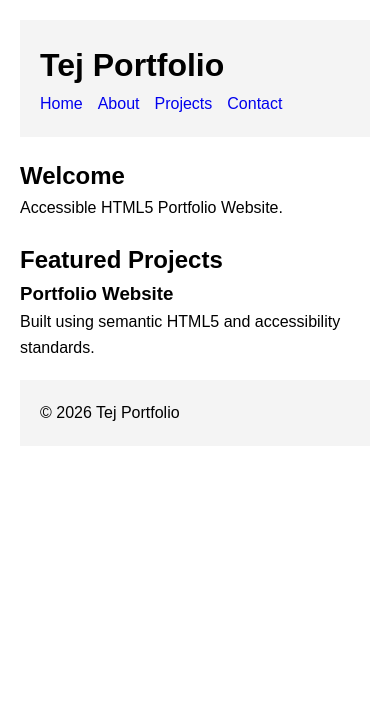
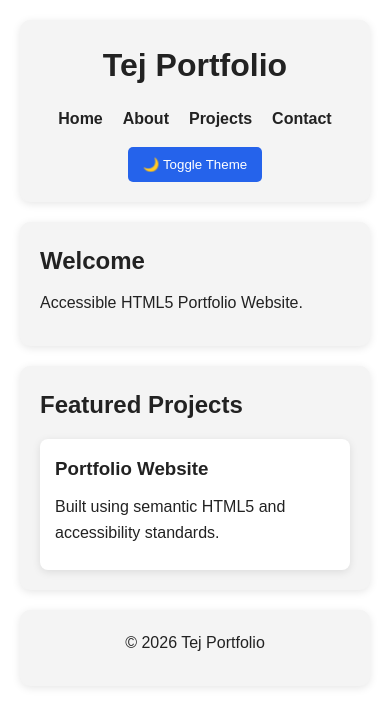
Before and after one commit to Abhirami2005/portfolio-website, a plain HTML site: page index.html in a window 390 px wide. Drawn offline with Linux system fonts and the light colour scheme; files that its build step writes are made by us from their sources.

Commit message:
Added responsive CSS and dark mode

```diff
--- a/index.html
+++ b/index.html
@@ -17,6 +17,7 @@
 <h1>Tej Portfolio</h1>
 
 <nav aria-label="Main Navigation">
+
 <ul>
 <li><a href="index.html">Home</a></li>
 <li><a href="about.html">About</a></li>
@@ -24,6 +25,7 @@
 <li><a href="contact.html">Contact</a></li>
 </ul>
 </nav>
+<button id="theme-toggle">🌙 Toggle Theme</button>
 </header>
 
 <main id="main-content">
@@ -46,5 +48,6 @@
 <footer>
 <p>&copy; 2026 Tej Portfolio</p>
 </footer>
+<script src="script.js"></script>
 </body>
 </html>
--- /dev/null
+++ b/script.js
@@ -0,0 +1,7 @@
+const themeBtn = document.getElementById("theme-toggle");
+
+if(themeBtn){
+    themeBtn.addEventListener("click", () => {
+        document.body.classList.toggle("dark-mode");
+    });
+}
--- a/style.css
+++ b/style.css
@@ -1,3 +1,18 @@
+:root{
+    --primary:#2563eb;
+    --background:#ffffff;
+    --text:#222222;
+    --card:#f4f4f4;
+    --shadow:0 2px 8px rgba(0,0,0,0.1);
+}
+
+.dark-mode{
+    --background:#121212;
+    --text:#ffffff;
+    --card:#1e1e1e;
+    --shadow:0 2px 8px rgba(255,255,255,0.1);
+}
+
 *{
     margin:0;
     padding:0;
@@ -7,41 +22,139 @@ box-sizing:border-box;
 body{
     font-family:Arial,sans-serif;
     line-height:1.6;
+    background:var(--background);
+    color:var(--text);
     padding:20px;
+    transition:all 0.3s ease;
 }
 
-header,
+/* Header */
+
+header{
+    background:var(--card);
+    padding:20px;
+    text-align:center;
+    border-radius:10px;
+    box-shadow:var(--shadow);
+}
+
+/* Footer */
+
 footer{
+    background:var(--card);
     padding:20px;
-background:#f4f4f4;
+    text-align:center;
+    border-radius:10px;
+    box-shadow:var(--shadow);
+    margin-top:20px;
 }
+
+/* Navigation - Flexbox */
 
 nav ul{
     display:flex;
-gap:15px;
+    justify-content:center;
+    align-items:center;
+    gap:20px;
+    flex-wrap:wrap;
     list-style:none;
+    margin-top:15px;
 }
 
-a{
+nav a{
     text-decoration:none;
+    color:var(--text);
+    font-weight:bold;
+    transition:0.3s;
 }
 
+nav a:hover{
+    color:var(--primary);
+}
+
+/* Main Layout - CSS Grid */
+
+main{
+    display:grid;
+    gap:20px;
+    margin-top:20px;
+}
+
+/* Sections */
+
 section{
-margin:20px 0;
+    background:var(--card);
+    padding:20px;
+    border-radius:10px;
+    box-shadow:var(--shadow);
 }
+
+/* Articles */
+
+article{
+    background:var(--background);
+    padding:15px;
+    margin-top:15px;
+    border-radius:8px;
+    box-shadow:var(--shadow);
+}
+
+/* Headings */
+
+h1,h2,h3{
+    margin-bottom:10px;
+}
+
+/* Paragraphs */
+
+p{
+    margin-bottom:10px;
+}
+
+/* Forms */
 
 label{
     display:block;
     margin-top:10px;
+    font-weight:bold;
 }
 
 input,
-textarea,
+textarea{
+    width:100%;
+    padding:10px;
+    margin-top:5px;
+    border:1px solid #ccc;
+    border-radius:5px;
+}
+
+/* Buttons */
+
 button{
     width:100%;
     padding:10px;
-margin-top:5px;
+    margin-top:10px;
+    border:none;
+    border-radius:5px;
+    background:var(--primary);
+    color:white;
+    cursor:pointer;
+    transition:0.3s;
 }
+
+button:hover{
+    opacity:0.9;
+}
+
+/* Theme Toggle Button */
+
+#theme-toggle{
+    width:auto;
+    padding:10px 15px;
+    margin-top:15px;
+}
+
+/* Accessibility */
 
 .skip-link{
     position:absolute;
@@ -52,12 +165,35 @@ left:-9999px;
     left:10px;
     top:10px;
     background:white;
+    color:black;
     padding:10px;
+    z-index:1000;
 }
+
 a:focus,
 button:focus,
 input:focus,
-textarea:focus {
-    outline: 3px solid #000;
-    outline-offset: 2px;
+textarea:focus{
+    outline:3px solid var(--primary);
+    outline-offset:2px;
 }
+
+/* Tablet */
+
+@media (min-width:768px){
+
+    main{
+        grid-template-columns:1fr 1fr;
+    }
+
+}
+
+/* Desktop */
+
+@media (min-width:1024px){
+
+    main{
+        grid-template-columns:repeat(3,1fr);
+    }
+
+}
```
Also changed, not shown: about.html (+3 -2 lines), contact.html (+3 -2 lines), projects.html (+3 -1 lines). Lines whose indentation alone changed are shown as unchanged.
